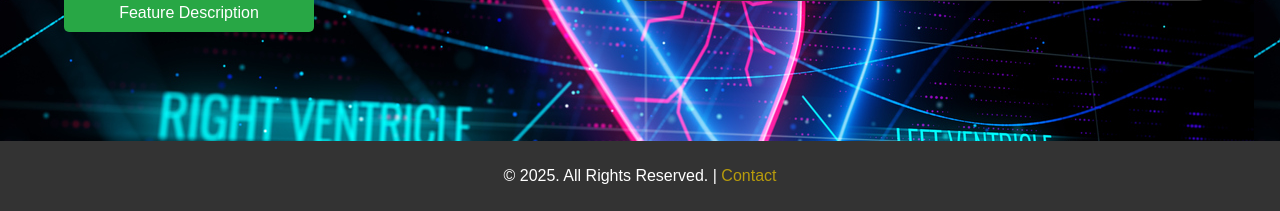
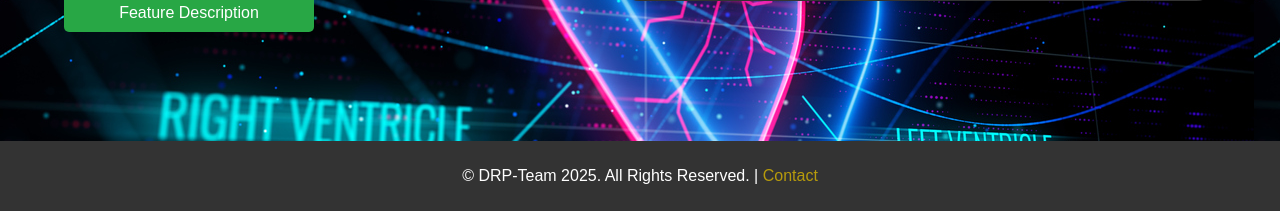
Before and after one commit to DRP-Team/Heart-Disease-Prediction, a FastAPI app: page / in a window 1280 px wide. Shown: the part 589-800 px from the top of the page. Run offline with FastAPI, Linux system fonts and the light colour scheme; parts of the project's set-up code (start-up, migrations or seed data) failed here and were passed over.

Commit message:
Update footer contact email and copyright notice

```diff
--- a/templates/form.html
+++ b/templates/form.html
@@ -318,7 +318,7 @@
 
     <!-- Footer -->
     <footer>
-        <p>&copy; 2025. All Rights Reserved. | <a href="mailto:kebedehabtamu743@gmail.com">Contact</a></p>
+        <p>&copy; DRP-Team 2025. All Rights Reserved. | <a href="ebial430@gmail.com">Contact</a></p>
     </footer>
 
 </body>
```
